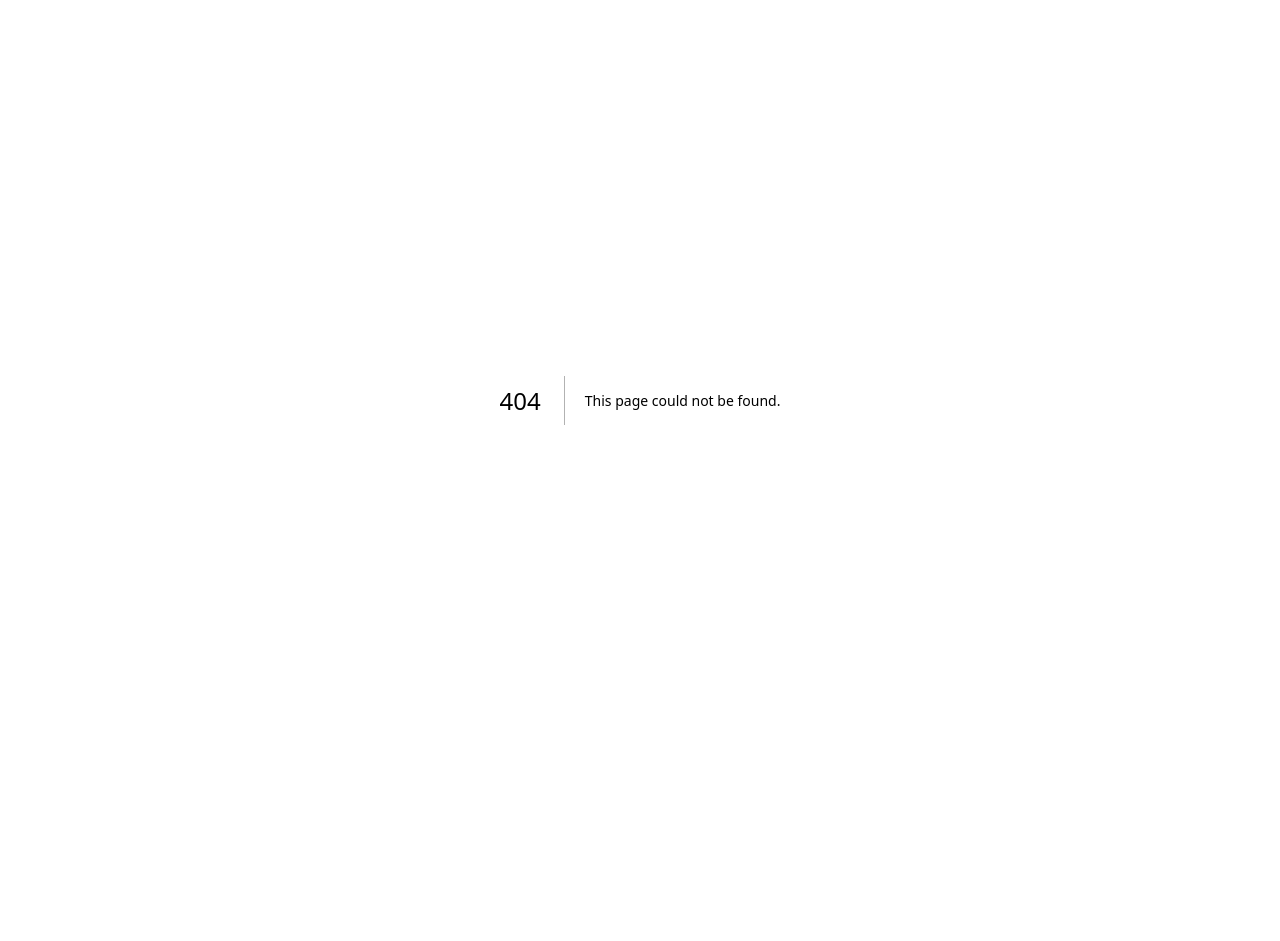
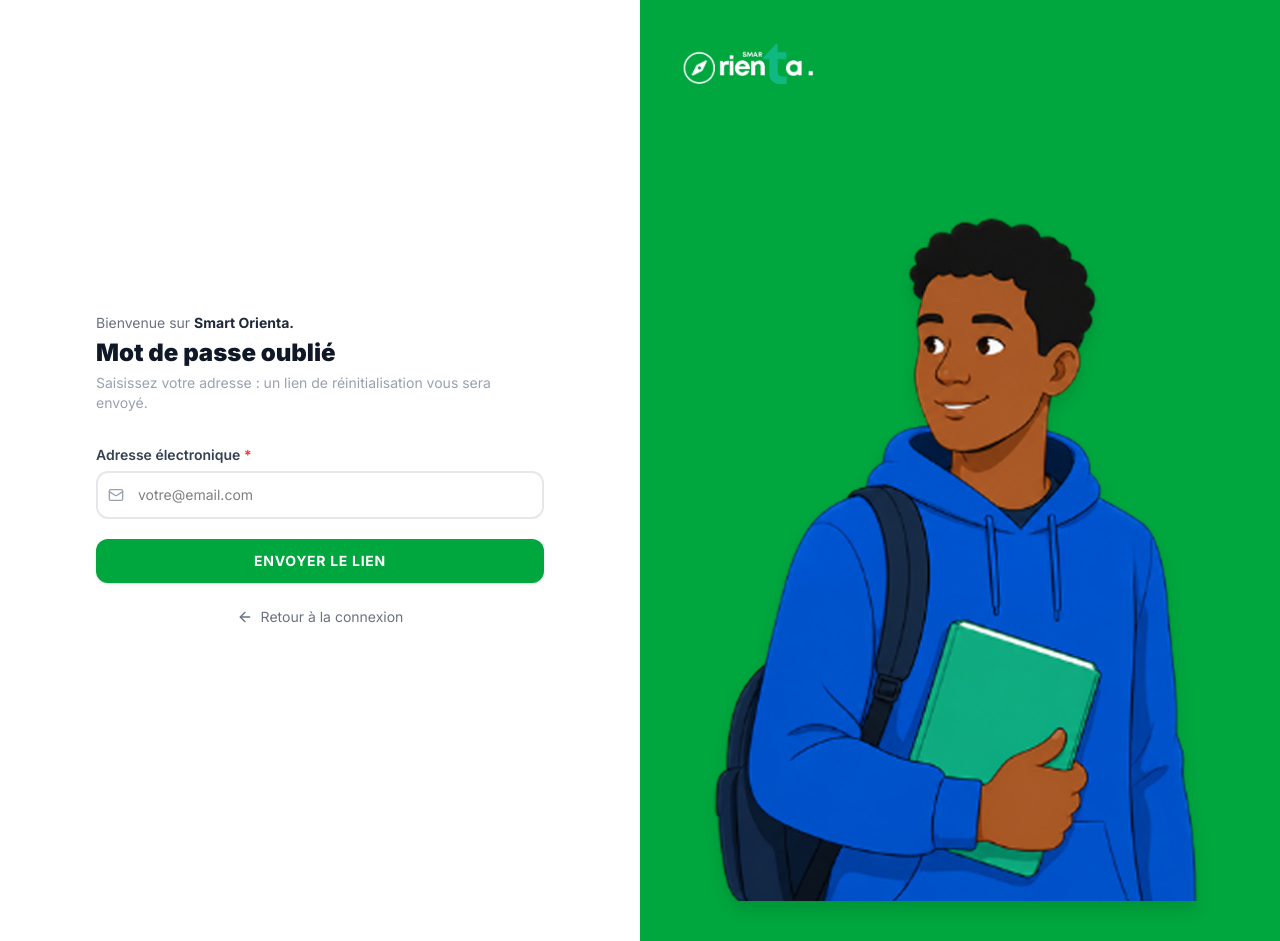
Before and after one commit to Julo-19/smart-orienta, a Next.js app in the folder frontend/: page /mot-de-passe-oublie in a window 1280 px wide. Before the commit this address had no page. Before the commit the page ends 800 px from the top, so only its background shows below. Built offline with nearby package versions, Linux system fonts and the light colour scheme.

Commit message:
feat(front): page de mot de passe oublie + layout admin avec deconnexion

```diff
--- a/frontend/src/app/(auth)/login/page.tsx
+++ b/frontend/src/app/(auth)/login/page.tsx
@@ -116,6 +116,7 @@ export default function LoginPage() {
             <div className="text-right">
               <button
                 type="button"
+                onClick={() => router.push("/mot-de-passe-oublie")}
                 className="text-sm text-gray-500 hover:text-green-600 transition-colors"
               >
                 Mot de passe oublié ?
--- /dev/null
+++ b/frontend/src/app/(auth)/mot-de-passe-oublie/page.tsx
@@ -0,0 +1,154 @@
+"use client";
+
+import { useState } from "react";
+import { useRouter } from "next/navigation";
+import Image from "next/image";
+import { Mail, CheckCircle, ArrowLeft } from "lucide-react";
+
+const API_URL = "http://localhost:8080";
+
+export default function MotDePasseOubliePage() {
+  const router = useRouter();
+
+  const [email, setEmail] = useState("");
+  const [isLoading, setIsLoading] = useState(false);
+  const [error, setError] = useState("");
+  const [envoye, setEnvoye] = useState(false);
+
+  const handleSubmit = async (e: React.FormEvent) => {
+    e.preventDefault();
+    setError("");
+
+    if (!email) {
+      setError("Veuillez saisir votre adresse électronique.");
+      return;
+    }
+
+    setIsLoading(true);
+    try {
+      const res = await fetch(`${API_URL}/api/auth/forgot-password`, {
+        method: "POST",
+        headers: { "Content-Type": "application/json" },
+        body: JSON.stringify({ email }),
+      });
+
+      if (!res.ok) {
+        const err = await res.json().catch(() => ({}));
+        throw new Error(err.message || "Demande impossible");
+      }
+
+      setEnvoye(true);
+    } catch (err) {
+      setError(err instanceof Error ? err.message : "Demande impossible");
+    } finally {
+      setIsLoading(false);
+    }
+  };
+
+  return (
+    <div className="min-h-screen grid grid-cols-2">
+
+      <div className="flex items-center justify-center p-12 bg-white">
+        <div className="w-full max-w-md">
+
+          <p className="text-sm text-gray-500 mb-1">
+            Bienvenue sur{" "}
+            <span className="font-bold text-gray-800">Smart Orienta.</span>
+          </p>
+          <h1 className="text-2xl font-black text-gray-900 mb-1">
+            Mot de passe oublié
+          </h1>
+          <p className="text-sm text-gray-400 mb-8">
+            Saisissez votre adresse : un lien de réinitialisation vous sera envoyé.
+          </p>
+
+          {envoye ? (
+            <div className="bg-green-50 border border-green-200 rounded-xl px-5 py-6">
+              <CheckCircle className="w-10 h-10 text-green-600 mx-auto mb-3" />
+              <p className="text-sm font-bold text-green-700 text-center mb-1">
+                Demande enregistrée
+              </p>
+              <p className="text-xs text-green-600 text-center leading-relaxed">
+                Si un compte existe pour cette adresse, un lien de réinitialisation
+                vient d'y être envoyé. Il est valable vingt-quatre heures.
+              </p>
+              <button
+                onClick={() => router.push("/login")}
+                className="mt-5 w-full py-3 rounded-xl text-sm font-bold uppercase
+                  tracking-wider bg-green-600 hover:bg-green-700 text-white transition-all"
+              >
+                Retour à la connexion
+              </button>
+            </div>
+          ) : (
+            <>
+              {error && (
+                <div className="bg-red-50 border border-red-200 text-red-600 text-sm
+                  rounded-lg px-4 py-3 mb-5">
+                  {error}
+                </div>
+              )}
+
+              <form onSubmit={handleSubmit} className="space-y-5">
+                <div>
+                  <label className="block text-sm font-semibold text-gray-700 mb-1.5">
+                    Adresse électronique <span className="text-red-500">*</span>
+                  </label>
+                  <div className="relative">
+                    <Mail className="absolute left-3 top-1/2 -translate-y-1/2 w-4 h-4 text-gray-400" />
+                    <input
+                      type="email"
+                      value={email}
+                      onChange={(e) => setEmail(e.target.value)}
+                      placeholder="votre@email.com"
+                      className="w-full pl-10 pr-4 py-3 border-2 border-gray-200 rounded-xl
+                        text-sm focus:outline-none focus:border-green-500 transition-all"
+                    />
+                  </div>
+                </div>
+
+                <button
+                  type="submit"
+                  disabled={isLoading}
+                  className={`w-full py-3 rounded-xl text-sm font-bold uppercase tracking-wider
+                    transition-all duration-150
+                    ${isLoading
+                      ? "bg-green-400 cursor-wait text-white"
+                      : "bg-green-600 hover:bg-green-700 text-white shadow-sm"}`}
+                >
+                  {isLoading ? "Envoi en cours…" : "Envoyer le lien"}
+                </button>
+              </form>
+
+              <button
+                onClick={() => router.push("/login")}
+                className="mt-6 w-full flex items-center justify-center gap-2 text-sm
+                  text-gray-500 hover:text-gray-700 transition-colors"
+              >
+                <ArrowLeft className="w-4 h-4" />
+                Retour à la connexion
+              </button>
+            </>
+          )}
+        </div>
+      </div>
+
+      <div className="bg-green-600 flex flex-col items-center justify-between p-10">
+        <div className="self-start">
+          <Image src="/logo.png" alt="SmartOrienta" width={140} height={40} />
+        </div>
+        <div className="flex-1 flex items-center justify-center">
+          <Image
+            src="/img2.png"
+            alt="SmartOrienta"
+            width={585}
+            height={400}
+            className="object-contain drop-shadow-xl"
+            priority
+          />
+        </div>
+      </div>
+
+    </div>
+  );
+}
--- a/frontend/src/app/(auth)/reset-password/page.tsx
+++ b/frontend/src/app/(auth)/reset-password/page.tsx
@@ -166,9 +166,9 @@ function ResetPasswordForm() {
         <div className="flex-1 flex items-center justify-center">
           <Image
             src="/img2.png"
-            alt="SmartOrienta"
-            width={350}
-            height={450}
+            alt="Lycéen SmartOrienta"
+            width={600}
+            height={400}
             className="object-contain drop-shadow-xl"
             priority
           />
--- a/frontend/src/app/admin/layout.tsx
+++ b/frontend/src/app/admin/layout.tsx
@@ -1,30 +1,87 @@
+"use client";
+
 import Image from "next/image";
+import { useState, useEffect, useRef } from "react";
+import { useRouter } from "next/navigation";
+import { LogOut, Shield } from "lucide-react";
+import { logout } from "@/lib/auth";
 
-export default function AdminLayout({
-  children,
-}: {
-  children: React.ReactNode;
-}) {
+export default function AdminLayout({ children }: { children: React.ReactNode }) {
+  const router = useRouter();
+
+  const [nom, setNom] = useState("");
+  const [initiales, setInitiales] = useState("A");
+  const [menuOuvert, setMenuOuvert] = useState(false);
+  const menuRef = useRef<HTMLDivElement>(null);
+
+  useEffect(() => {
+    const email = localStorage.getItem("email") ?? "";
+    const identifiant = email.split("@")[0] || "Administrateur";
+    setNom(identifiant);
+    setInitiales(identifiant.slice(0, 2).toUpperCase());
+  }, []);
+
+  // Fermeture du menu au clic extérieur
+  useEffect(() => {
+    const handler = (e: MouseEvent) => {
+      if (menuRef.current && !menuRef.current.contains(e.target as Node)) {
+        setMenuOuvert(false);
+      }
+    };
+    document.addEventListener("mousedown", handler);
+    return () => document.removeEventListener("mousedown", handler);
+  }, []);
+
+  const handleLogout = () => {
+    logout();
+    router.push("/login");
+  };
+
   return (
     <div className="min-h-screen bg-gray-50">
+
       <nav className="bg-gray-900 text-white px-6 py-3 flex items-center justify-between">
-        <Image
-          src="/logo.png" alt="SmartOrienta"
-          width={200}
-          height={50}
-          priority
-          className="p-4"
-         />
-        <div className="flex items-center gap-3">
-          <div className="text-right">
-            <p className="text-sm font-semibold">Admin Système</p>
-            <p className="text-xs text-gray-400">Administrateur</p>
-          </div>
-          <div className="w-9 h-9 bg-purple-500 rounded-full flex items-center justify-center font-bold text-sm">
-            A
-          </div>
+
+        <div className="flex items-center gap-4">
+          <Image src="/logo.png" alt="SmartOrienta" width={80} height={20} priority />
+          <span className="flex items-center gap-1.5 px-2.5 py-1 rounded-full
+            bg-purple-500/20 border border-purple-400/30">
+            <Shield className="w-3 h-3 text-purple-300" />
+            <span className="text-xs font-semibold text-purple-200">Administration</span>
+          </span>
+        </div>
+
+        <div className="relative" ref={menuRef}>
+          <button
+            onClick={() => setMenuOuvert((o) => !o)}
+            className="flex items-center gap-3 hover:opacity-80 transition-opacity"
+          >
+            <div className="text-right">
+              <p className="text-sm font-semibold">{nom}</p>
+              <p className="text-xs text-gray-400">Administrateur</p>
+            </div>
+            <div className="w-9 h-9 bg-purple-500 rounded-full flex items-center
+              justify-center font-bold text-sm">
+              {initiales}
+            </div>
+          </button>
+
+          {menuOuvert && (
+            <div className="absolute right-0 mt-2 w-52 bg-white rounded-xl shadow-lg
+              border border-gray-200 py-2 z-50">
+              <button
+                onClick={handleLogout}
+                className="w-full flex items-center gap-3 px-4 py-2.5 text-sm
+                  text-red-600 hover:bg-red-50 transition-colors"
+              >
+                <LogOut className="w-4 h-4" />
+                Se déconnecter
+              </button>
+            </div>
+          )}
         </div>
       </nav>
+
       {children}
     </div>
   );
```
